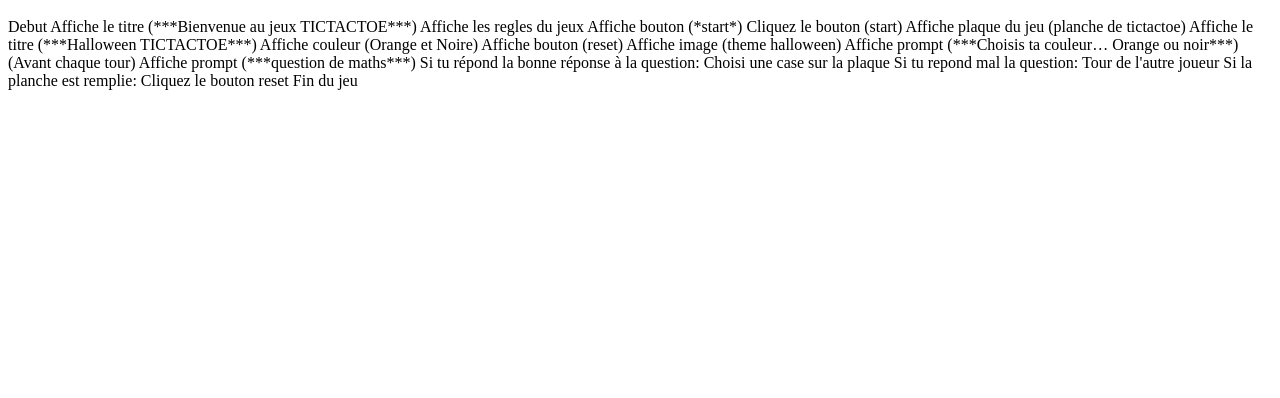
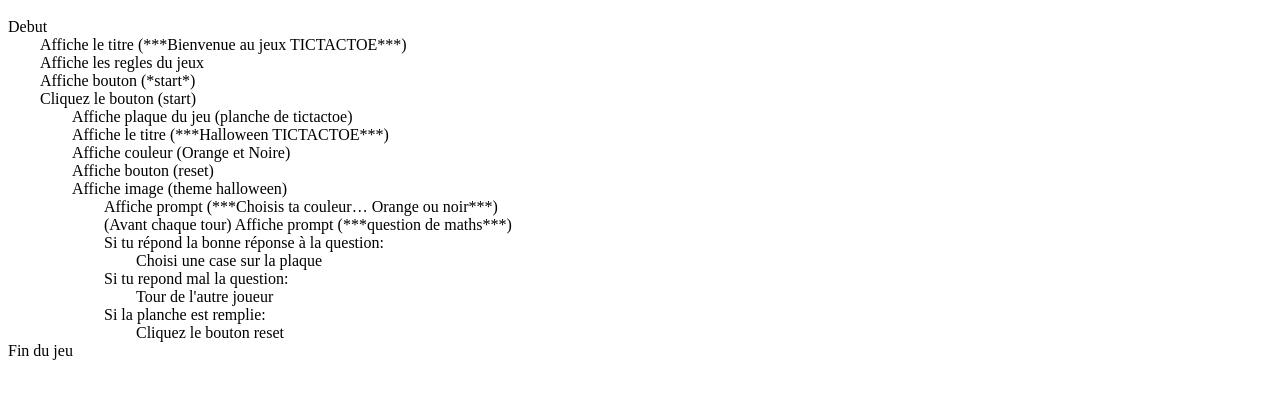
Before and after one commit to PF-TTT/PF-TTT.github.io, a plain HTML site: page Pseudocode.html in a window 1280 px wide. Shown: the part 48-446 px from the top of the page. Drawn offline with Linux system fonts and the light colour scheme.

Commit message:
Update Pseudocode.html

```diff
--- a/Pseudocode.html
+++ b/Pseudocode.html
@@ -3,24 +3,24 @@
     <h1>Pseudo-code</h1>
   </head>
   <body>
-    <p>Debut
-        Affiche le titre (***Bienvenue au jeux TICTACTOE***)
-        Affiche les regles du jeux
-        Affiche bouton (*start*)
-        Cliquez le bouton (start)
-                         Affiche plaque du jeu (planche de tictactoe)
-                         Affiche le titre (***Halloween TICTACTOE***)
-                         Affiche couleur (Orange et Noire)
-                         Affiche bouton (reset)
-                         Affiche image (theme halloween)
-                                        Affiche prompt (***Choisis ta couleur… Orange ou noir***)
-                                       (Avant chaque tour) Affiche prompt (***question de maths***)
-                                        Si tu répond la bonne réponse à la question:
-                                                    Choisi une case sur la plaque
-                                        Si tu repond mal la question:
-                                                    Tour de l'autre joueur
-                                        Si la planche est remplie:
-                                                     Cliquez le bouton reset
+    <p>Debut<br>
+        &emsp;&emsp;Affiche le titre (***Bienvenue au jeux TICTACTOE***)<br>
+        &emsp;&emsp;Affiche les regles du jeux<br>
+        &emsp;&emsp;Affiche bouton (*start*)<br>
+        &emsp;&emsp;Cliquez le bouton (start)<br>
+                         &emsp;&emsp;&emsp;&emsp;Affiche plaque du jeu (planche de tictactoe)<br>
+                         &emsp;&emsp;&emsp;&emsp;Affiche le titre (***Halloween TICTACTOE***)<br>
+                         &emsp;&emsp;&emsp;&emsp;Affiche couleur (Orange et Noire)<br>
+                         &emsp;&emsp;&emsp;&emsp;Affiche bouton (reset)<br>
+                        &emsp;&emsp;&emsp;&emsp;Affiche image (theme halloween)<br>
+                                        &emsp;&emsp;&emsp;&emsp;&emsp;&emsp;Affiche prompt (***Choisis ta couleur… Orange ou noir***)<br>
+                                       &emsp;&emsp;&emsp;&emsp;&emsp;&emsp;(Avant chaque tour) Affiche prompt (***question de maths***)<br>
+                                        &emsp;&emsp;&emsp;&emsp;&emsp;&emsp;Si tu répond la bonne réponse à la question:<br>
+                                                    &emsp;&emsp;&emsp;&emsp;&emsp;&emsp;&emsp;&emsp;Choisi une case sur la plaque<br>
+                                        &emsp;&emsp;&emsp;&emsp;&emsp;&emsp;Si tu repond mal la question:<br>
+                                                    &emsp;&emsp;&emsp;&emsp;&emsp;&emsp;&emsp;&emsp;Tour de l'autre joueur<br>
+                                        &emsp;&emsp;&emsp;&emsp;&emsp;&emsp;Si la planche est remplie:<br>
+                                                     &emsp;&emsp;&emsp;&emsp;&emsp;&emsp;&emsp;&emsp;Cliquez le bouton reset<br>
       Fin du jeu</p>
   </body>
 </html>
```
